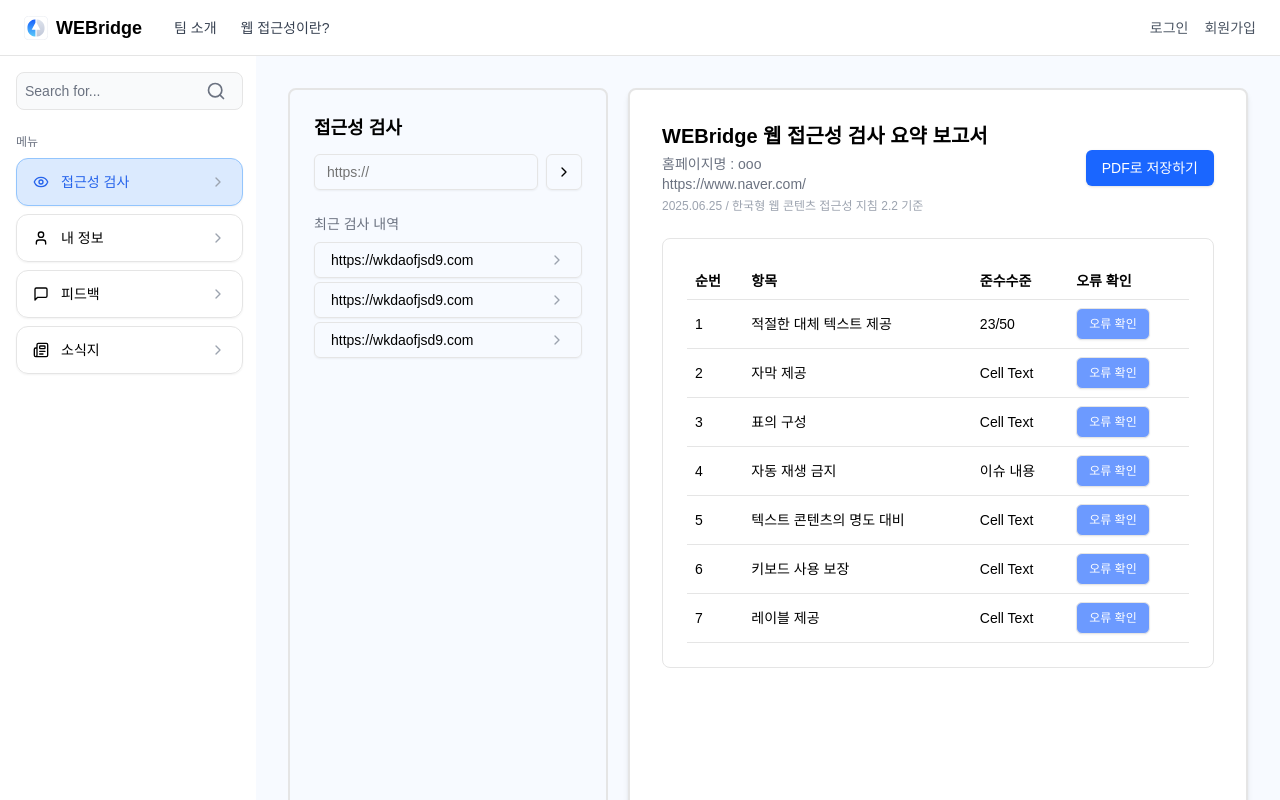
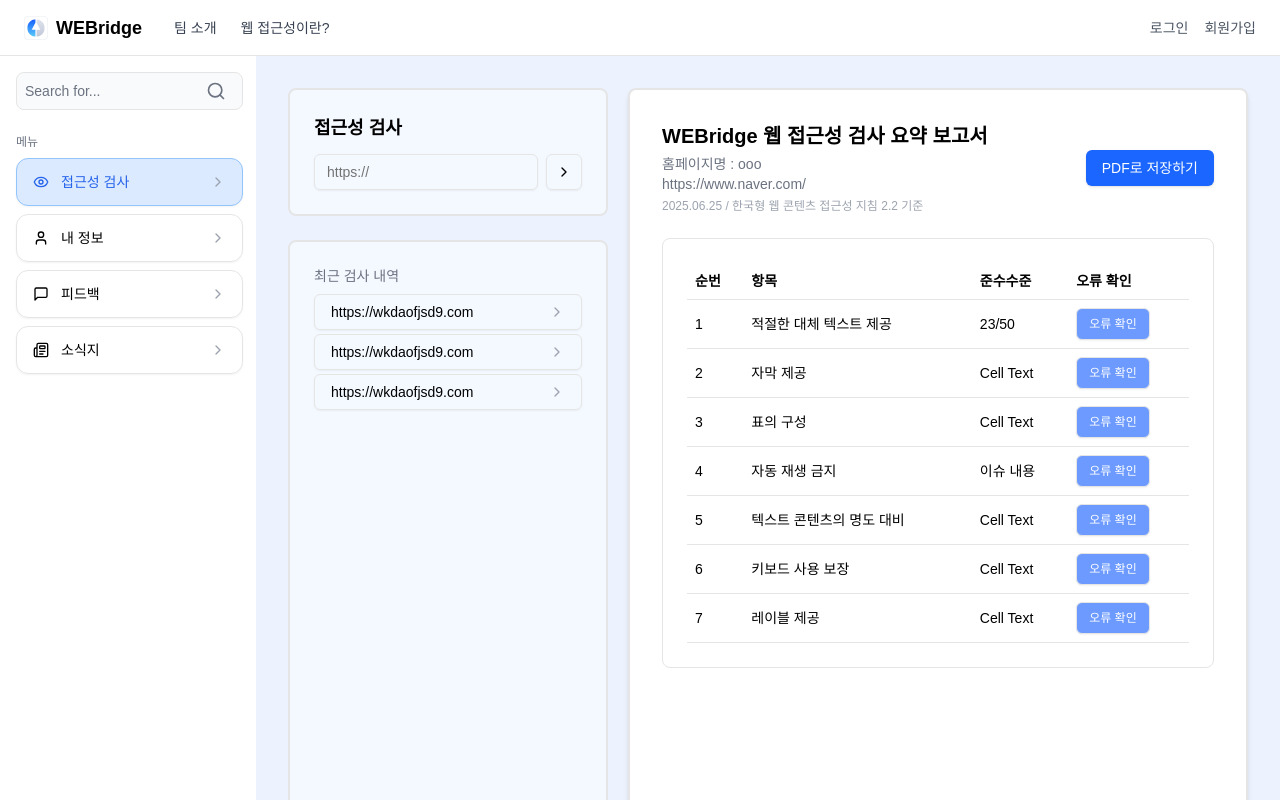
Before and after one commit to inable-it/webridge-frontend, a React (Vite) app: page /dashboard in a window 1280 px wide. Built offline with nearby package versions, Linux system fonts and the light colour scheme; sample sign-in values are in the browser's storage.

Commit message:
:lipstick: design : 배경 색상 변경 & 접근성검사 페이지 왼쪽 탭 분리

```diff
--- a/src/pages/DashboardPage.tsx
+++ b/src/pages/DashboardPage.tsx
@@ -28,9 +28,10 @@ const DashboardPage = () => {
   const { generatePdf } = usePdfGenerator(); // Hook 사용
 
   return (
-      <div className="flex h-screen bg-[#f7faff] p-8 gap-5">
-        {/* 왼쪽: 최근 검사 */}
-        <div className="w-[320px] bg-[#f7faff] border-2 p-6 space-y-6 rounded-lg">
+      <div className="flex h-screen bg-[#ecf3ff] p-8 gap-5">
+        {/* 왼쪽: 최근 검사 + 최근 검사 내역 */}
+        <div className="flex w-[320px] space-y-6 rounded-lg flex-col">
+          <div className="w-[320px] bg-[#f4f8ff] border-2 p-6 space-y-6 rounded-lg">
             <div className="space-y-3">
               <h2 className="text-lg font-semibold">접근성 검사</h2>
               <div className="flex items-center gap-2">
@@ -40,7 +41,9 @@ const DashboardPage = () => {
                 </Button>
               </div>
             </div>
+          </div>
 
+          <div className="w-[320px] bg-[#f4f8ff] border-2 p-6 space-y-6 rounded-lg h-full">
             <div className="space-y-2">
               <p className="text-sm text-gray-500">최근 검사 내역</p>
               <div className="space-y-1">
@@ -57,6 +60,8 @@ const DashboardPage = () => {
               </div>
             </div>
           </div>
+        </div>
+
 
         {/* 오른쪽: 검사 결과 */}
         <div className="flex-1 p-8 bg-white border-2 rounded-lg shadow-md">
--- a/src/pages/FeedbackPage.tsx
+++ b/src/pages/FeedbackPage.tsx
@@ -7,7 +7,7 @@ export const FeedbackPage = () => {
   const [text, setText] = useState("");
 
   return (
-    <div className="p-8 bg-[#f7faff] h-full">
+    <div className="p-8 bg-[#ecf3ff] h-full">
       <div className="mx-auto">
         <h2 className="mb-6 text-lg font-semibold">
           WEBridge 사용 후 느낀 점을 남겨주세요.
--- a/src/pages/MyInfoPage.tsx
+++ b/src/pages/MyInfoPage.tsx
@@ -17,7 +17,7 @@ export const MyInfoPage = () => {
   const user = data?.data;
 
   return (
-      <div className="p-8 bg-[#edf3fe] h-full">
+      <div className="p-8 bg-[#ecf3ff] h-full">
         <div className="p-6 bg-white rounded-lg shadow">
           <h2 className="mb-6 text-lg font-semibold">내 정보</h2>
           <div className="flex gap-6">
```
Lines whose indentation alone changed are shown as unchanged.
